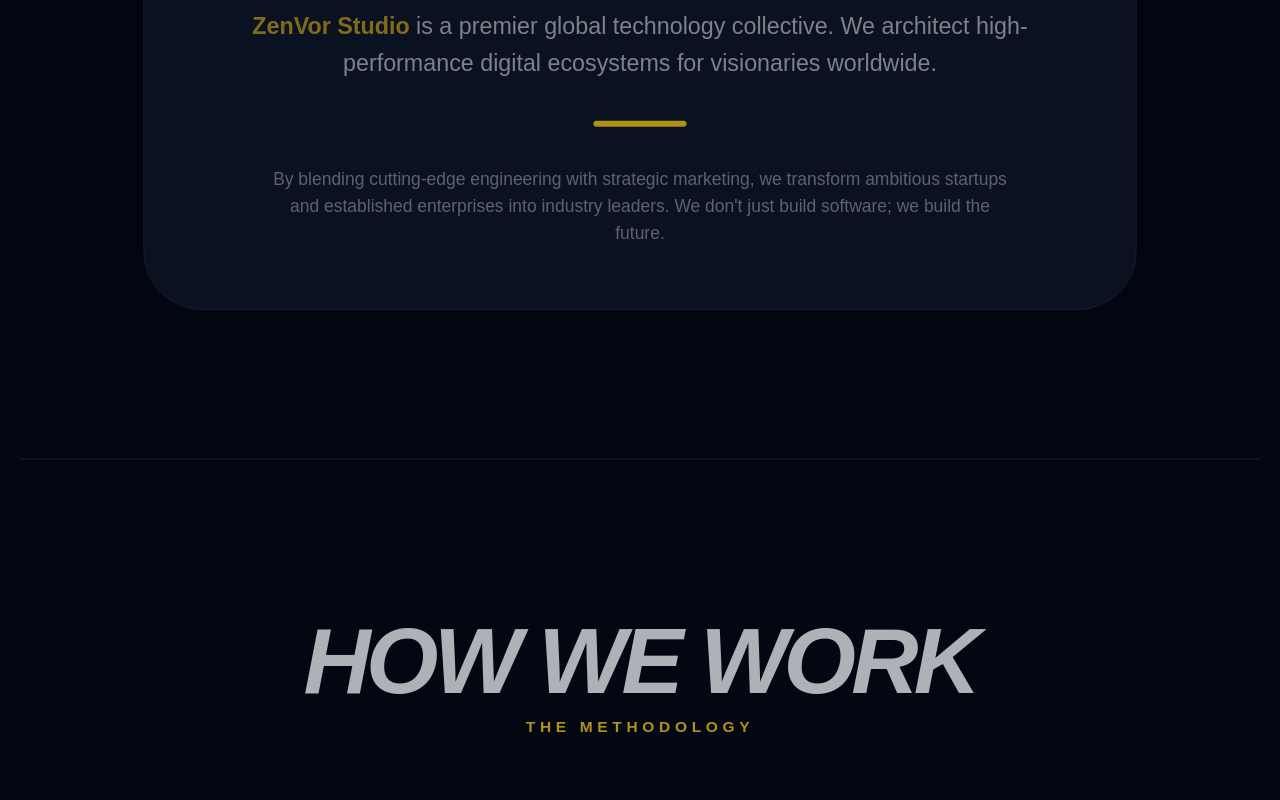
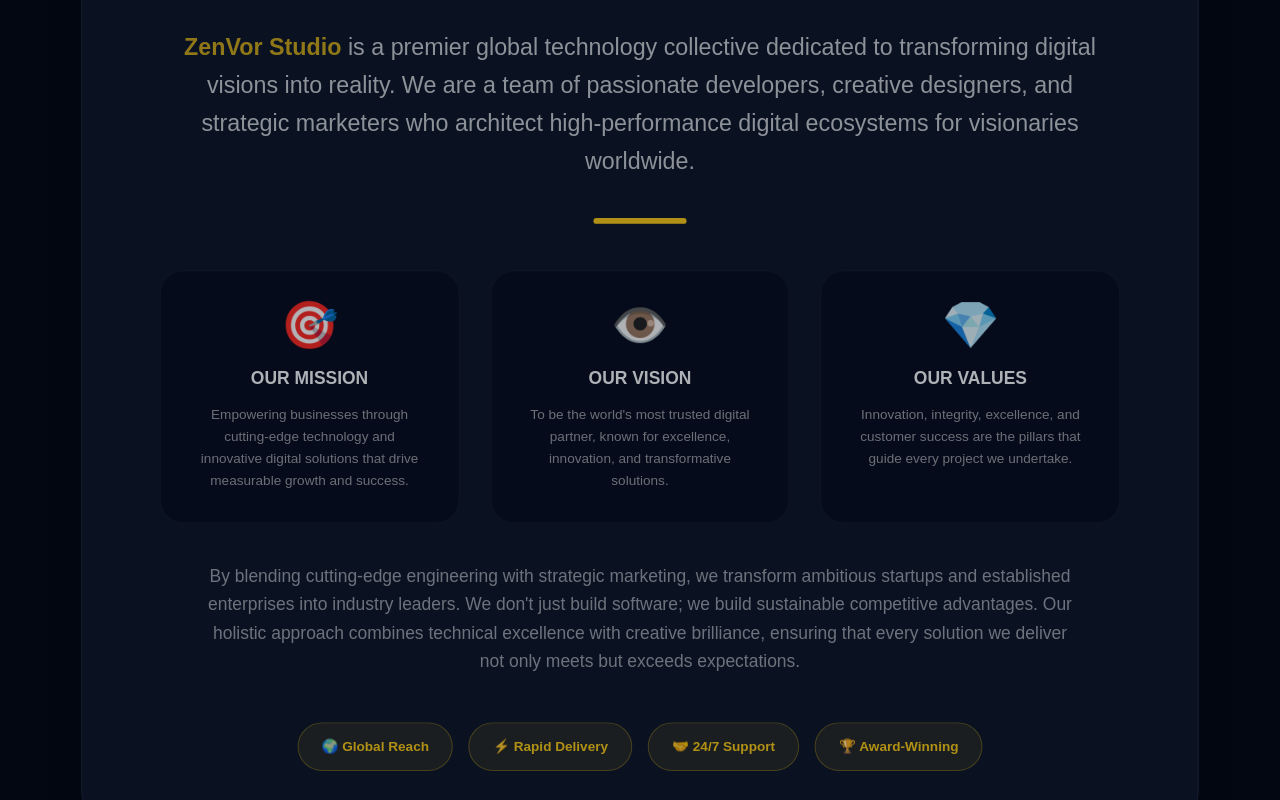
Before and after one commit to atulgautam888/Zenvorworld, a React (Vite) app in the folder client/: page / in a window 1280 px wide. Shown: the part 1900-2700 px from the top of the page. Built offline with nearby package versions, Linux system fonts and the light colour scheme.

Commit message:
update code

```diff
--- a/client/src/pages/Home.jsx
+++ b/client/src/pages/Home.jsx
@@ -131,12 +131,12 @@
   ];
 
   const services = [
-    { title: 'Digital Marketing', icon: '📱', desc: 'Comprehensive digital strategies including SEO, SEM, and influencer partnerships that drive measurable global results.' },
-    { title: 'Software Development', icon: '⚙️', desc: 'Custom enterprise-grade software solutions built with cutting-edge technologies and scalable architectures.' },
-    { title: 'Web Development', icon: '💻', desc: 'Responsive, lightning-fast websites built with modern frameworks and convert international visitors into customers.' },
-    { title: 'Mobile App Dev', icon: '📲', desc: 'Feature-rich native and cross-platform mobile applications that engage users and drive business growth globally.' },
-    { title: 'E-commerce Solutions', icon: '🛒', desc: 'Complete e-commerce ecosystems with secure payment gateways and analytics dashboards for global scaling.' },
-    { title: 'Brand Strategy', icon: '🎯', desc: 'End-to-end brand development that resonates with your target audience and stands out in the international market.' }
+    { title: 'Digital Marketing', icon: '📱', desc: 'Comprehensive digital strategies including SEO, SEM, and influencer partnerships that drive measurable global results.', path: '/digital-marketing' },
+    { title: 'Software Development', icon: '⚙️', desc: 'Custom enterprise-grade software solutions built with cutting-edge technologies and scalable architectures.', path: '/services' },
+    { title: 'Web Development', icon: '💻', desc: 'Responsive, lightning-fast websites built with modern frameworks and convert international visitors into customers.', path: '/web-development' },
+    { title: 'Mobile App Dev', icon: '📲', desc: 'Feature-rich native and cross-platform mobile applications that engage users and drive business growth globally.', path: '/mobile-app-development' },
+    { title: 'E-commerce Solutions', icon: '🛒', desc: 'Complete e-commerce ecosystems with secure payment gateways and analytics dashboards for global scaling.', path: '/ecommerce-solutions' },
+    { title: 'Brand Strategy', icon: '🎯', desc: 'End-to-end brand development that resonates with your target audience and stands out in the international market.', path: '/services' }
   ];
 
   return (
@@ -181,12 +181,16 @@
       </motion.section>
 
       <div className="relative z-30 bg-bg-main transition-colors duration-500">
-        {/* 2. HERO REVEAL SECTION */}
+        {/* 2. HERO REVEAL SECTION - REDUCED FONT SIZE */}
         <section ref={heroRevealRef} className="min-h-screen flex items-center justify-center pt-24 px-6">
           <div className="container mx-auto z-10 text-center">
             <motion.div initial={{ opacity: 0, y: 40 }} whileInView={{ opacity: 1, y: 0 }} className="backdrop-blur-xl bg-card-bg border border-border-main p-12 md:p-24 rounded-[60px] shadow-2xl relative group">
               <span className="inline-block px-4 py-1.5 mb-8 text-[11px] font-black bg-accent text-black rounded-full uppercase tracking-[0.2em]">✨ Innovation Agency</span>
-              <h1 className="hero-title text-5xl md:text-8xl font-black tracking-tighter leading-[0.9] mb-10 text-text-main uppercase italic">Elevate Your <br /> <span className="text-transparent bg-clip-text bg-gradient-to-r from-yellow-400 via-accent to-orange-500">Digital Footprint</span> <br /> with ZenVor.</h1>
+              <h1 className="hero-title text-4xl md:text-7xl font-black tracking-tighter leading-[0.95] mb-10 text-text-main uppercase italic">
+                Elevate Your <br />
+                <span className="text-transparent bg-clip-text bg-gradient-to-r from-yellow-400 via-accent to-orange-500">Digital Footprint</span> <br />
+                with ZenVor.
+              </h1>
               <p className="opacity-60 text-lg md:text-xl max-w-4xl mx-auto font-medium mb-12">Your dedicated partner for end-to-end IT solutions. We combine innovation with unwavering support to scale your business.</p>
               <div className="flex flex-wrap justify-center gap-6">
                 <Link to="/contact" className="px-12 py-5 bg-text-main text-bg-main font-black rounded-full shadow-2xl hover:scale-105 transition-all no-underline">Let's Talk</Link>
@@ -196,19 +200,64 @@
           </div>
         </section>
 
-        {/* 3. WHO WE ARE - UPDATED GLOBAL CONTENT */}
+        {/* 3. WHO WE ARE - ENHANCED CONTENT */}
         <section className="py-32 border-t border-border-main">
           <div className="container mx-auto px-6 text-center">
-            <motion.div {...fadeInUp} className="max-w-5xl mx-auto bg-card-bg p-16 rounded-[60px] border border-border-main shadow-2xl relative overflow-hidden group">
+            <motion.div {...fadeInUp} className="max-w-6xl mx-auto bg-card-bg p-16 md:p-20 rounded-[60px] border border-border-main shadow-2xl relative overflow-hidden group">
               <div className="absolute top-0 right-0 w-32 h-32 bg-accent/5 rounded-bl-[100px] group-hover:bg-accent/10 transition-colors"></div>
-              <h2 className="text-5xl font-black mb-10 uppercase text-text-main italic tracking-tighter">Who We Are</h2>
-              <p className="text-xl md:text-2xl opacity-70 leading-relaxed font-medium">
-                <span className="text-accent font-black">ZenVor Studio</span> is a premier global technology collective. We architect high-performance digital ecosystems for visionaries worldwide.
+
+              <h2 className="text-5xl md:text-6xl font-black mb-12 uppercase text-text-main italic tracking-tighter">Who We Are</h2>
+
+              <p className="text-xl md:text-2xl opacity-80 leading-relaxed font-medium mb-8">
+                <span className="text-accent font-black">ZenVor Studio</span> is a premier global technology collective dedicated to transforming digital visions into reality. We are a team of passionate developers, creative designers, and strategic marketers who architect high-performance digital ecosystems for visionaries worldwide.
               </p>
-              <div className="w-24 h-1.5 bg-accent mx-auto mt-10 rounded-full"></div>
-              <p className="mt-10 text-lg opacity-50 max-w-3xl mx-auto">
-                By blending cutting-edge engineering with strategic marketing, we transform ambitious startups and established enterprises into industry leaders. We don't just build software; we build the future.
+
+              <div className="w-24 h-1.5 bg-accent mx-auto my-10 rounded-full"></div>
+
+              <div className="grid md:grid-cols-3 gap-8 mt-12 mb-10">
+                <div className="bg-bg-main/50 p-8 rounded-3xl border border-border-main/50">
+                  <div className="text-5xl mb-4">🎯</div>
+                  <h4 className="text-lg font-black uppercase mb-3 text-text-main">Our Mission</h4>
+                  <p className="text-sm opacity-60 leading-relaxed">
+                    Empowering businesses through cutting-edge technology and innovative digital solutions that drive measurable growth and success.
+                  </p>
+                </div>
+
+                <div className="bg-bg-main/50 p-8 rounded-3xl border border-border-main/50">
+                  <div className="text-5xl mb-4">👁️</div>
+                  <h4 className="text-lg font-black uppercase mb-3 text-text-main">Our Vision</h4>
+                  <p className="text-sm opacity-60 leading-relaxed">
+                    To be the world's most trusted digital partner, known for excellence, innovation, and transformative solutions.
+                  </p>
+                </div>
+
+                <div className="bg-bg-main/50 p-8 rounded-3xl border border-border-main/50">
+                  <div className="text-5xl mb-4">💎</div>
+                  <h4 className="text-lg font-black uppercase mb-3 text-text-main">Our Values</h4>
+                  <p className="text-sm opacity-60 leading-relaxed">
+                    Innovation, integrity, excellence, and customer success are the pillars that guide every project we undertake.
+                  </p>
+                </div>
+              </div>
+
+              <p className="mt-10 text-base md:text-lg opacity-60 max-w-4xl mx-auto leading-relaxed">
+                By blending cutting-edge engineering with strategic marketing, we transform ambitious startups and established enterprises into industry leaders. We don't just build software; we build sustainable competitive advantages. Our holistic approach combines technical excellence with creative brilliance, ensuring that every solution we deliver not only meets but exceeds expectations.
               </p>
+
+              <div className="mt-12 flex flex-wrap justify-center gap-4">
+                <div className="px-6 py-3 bg-accent/10 border border-accent/30 rounded-full">
+                  <span className="text-accent font-bold text-sm">🌍 Global Reach</span>
+                </div>
+                <div className="px-6 py-3 bg-accent/10 border border-accent/30 rounded-full">
+                  <span className="text-accent font-bold text-sm">⚡ Rapid Delivery</span>
+                </div>
+                <div className="px-6 py-3 bg-accent/10 border border-accent/30 rounded-full">
+                  <span className="text-accent font-bold text-sm">🤝 24/7 Support</span>
+                </div>
+                <div className="px-6 py-3 bg-accent/10 border border-accent/30 rounded-full">
+                  <span className="text-accent font-bold text-sm">🏆 Award-Winning</span>
+                </div>
+              </div>
             </motion.div>
           </div>
         </section>
@@ -259,19 +308,66 @@
           </div>
         </section>
 
-        {/* 6. OUR CLIENTS */}
-        <section className="py-40">
-          <div className="container mx-auto px-6 text-center">
-            <motion.h2 {...fadeInUp} className="text-5xl md:text-8xl font-black uppercase text-text-main mb-24 italic tracking-tighter">Our Clients</motion.h2>
-            <div className="grid grid-cols-2 md:grid-cols-6 divide-x divide-border-main">
+        {/* 6. OUR CLIENTS - ENHANCED VERSION */}
+        <section className="py-40 relative overflow-hidden">
+          {/* Animated background gradient */}
+          <div className="absolute inset-0 bg-gradient-to-br from-accent/5 via-transparent to-accent/5 animate-pulse"></div>
+
+          <div className="container mx-auto px-6 text-center relative z-10">
+            <motion.div {...fadeInUp} className="mb-20">
+              <h2 className="text-5xl md:text-8xl font-black uppercase text-text-main mb-6 italic tracking-tighter">Our Clients</h2>
+              <p className="text-accent font-bold tracking-[0.3em] uppercase text-sm">Trusted Partnerships Worldwide</p>
+              <div className="w-32 h-1.5 bg-accent mx-auto mt-6 rounded-full shadow-[0_0_15px_#FFCC00]"></div>
+            </motion.div>
+
+            {/* Responsive Grid Layout */}
+            <div className="grid grid-cols-2 md:grid-cols-3 lg:grid-cols-6 gap-6">
               {clients.map((c, i) => (
-                <div key={i} className="p-10 group flex flex-col items-center">
-                  <div className="text-6xl mb-6 grayscale group-hover:grayscale-0 transition-all hover:scale-110">{c.icon}</div>
-                  <h4 className="text-[11px] font-black uppercase opacity-40 group-hover:text-accent tracking-[0.2em] mb-3">{c.name}</h4>
-                  <p className="text-[9px] opacity-30 font-bold leading-tight">{c.desc}</p>
-                </div>
+                <motion.div
+                  key={i}
+                  initial={{ opacity: 0, y: 30 }}
+                  whileInView={{ opacity: 1, y: 0 }}
+                  transition={{ delay: i * 0.1, duration: 0.6 }}
+                  whileHover={{ y: -15, scale: 1.05 }}
+                  className="group relative"
+                >
+                  {/* Card Container */}
+                  <div className="bg-card-bg border-2 border-border-main rounded-[30px] p-8 md:p-10 h-full flex flex-col items-center justify-center transition-all duration-500 group-hover:border-accent group-hover:shadow-[0_0_30px_rgba(255,204,0,0.2)] relative overflow-hidden">
+
+                    {/* Animated background on hover */}
+                    <div className="absolute inset-0 bg-gradient-to-br from-accent/0 to-accent/0 group-hover:from-accent/5 group-hover:to-accent/10 transition-all duration-500 rounded-[30px]"></div>
+
+                    {/* Icon with animation */}
+                    <div className="relative z-10 text-7xl md:text-8xl mb-6 grayscale group-hover:grayscale-0 transition-all duration-500 transform group-hover:rotate-12 group-hover:scale-110">
+                      {c.icon}
+                    </div>
+
+                    {/* Client Name */}
+                    <h4 className="relative z-10 text-xs md:text-sm font-black uppercase opacity-50 group-hover:opacity-100 group-hover:text-accent tracking-[0.2em] mb-3 transition-all duration-300">
+                      {c.name}
+                    </h4>
+
+                    {/* Description */}
+                    <p className="relative z-10 text-[10px] md:text-xs opacity-40 group-hover:opacity-70 font-bold leading-tight transition-all duration-300">
+                      {c.desc}
+                    </p>
+
+                    {/* Decorative corner element */}
+                    <div className="absolute top-0 right-0 w-16 h-16 bg-accent/5 rounded-bl-[50px] opacity-0 group-hover:opacity-100 transition-opacity duration-500"></div>
+
+                    {/* Bottom accent line */}
+                    <div className="absolute bottom-0 left-1/2 transform -translate-x-1/2 w-0 group-hover:w-3/4 h-[2px] bg-accent transition-all duration-700 rounded-full"></div>
+                  </div>
+
+                  {/* Floating badge on hover */}
+                  <div className="absolute -top-3 -right-3 bg-accent text-black text-[9px] font-black px-3 py-1.5 rounded-full opacity-0 group-hover:opacity-100 transition-all duration-300 transform scale-0 group-hover:scale-100 shadow-lg">
+                    ✓ Active
+                  </div>
+                </motion.div>
               ))}
             </div>
+
+
           </div>
         </section>
 
@@ -320,7 +416,12 @@
                   <div className="text-8xl mb-12 group-hover:rotate-12 transition-transform duration-500">{s.icon}</div>
                   <h3 className="text-3xl font-black uppercase text-text-main mb-8 italic tracking-tight">{s.title}</h3>
                   <p className="opacity-60 text-sm leading-relaxed mb-10 font-medium">{s.desc}</p>
-                  <div className="flex items-center justify-center text-accent font-black text-[10px] uppercase tracking-[0.3em] border-b-2 border-accent w-fit mx-auto pb-1 hover:text-text-main transition-colors cursor-pointer">Learn More →</div>
+                  <Link
+                    to={s.path}
+                    className="flex items-center justify-center text-accent font-black text-[10px] uppercase tracking-[0.3em] border-b-2 border-accent w-fit mx-auto pb-1 hover:text-text-main transition-colors cursor-pointer no-underline"
+                  >
+                    Learn More →
+                  </Link>
                 </motion.div>
               ))}
             </div>
```
Also changed, not shown: client/src/pages/About.jsx (+7 -7 lines), 1 other file (tests, documents, lock files or other folders).
